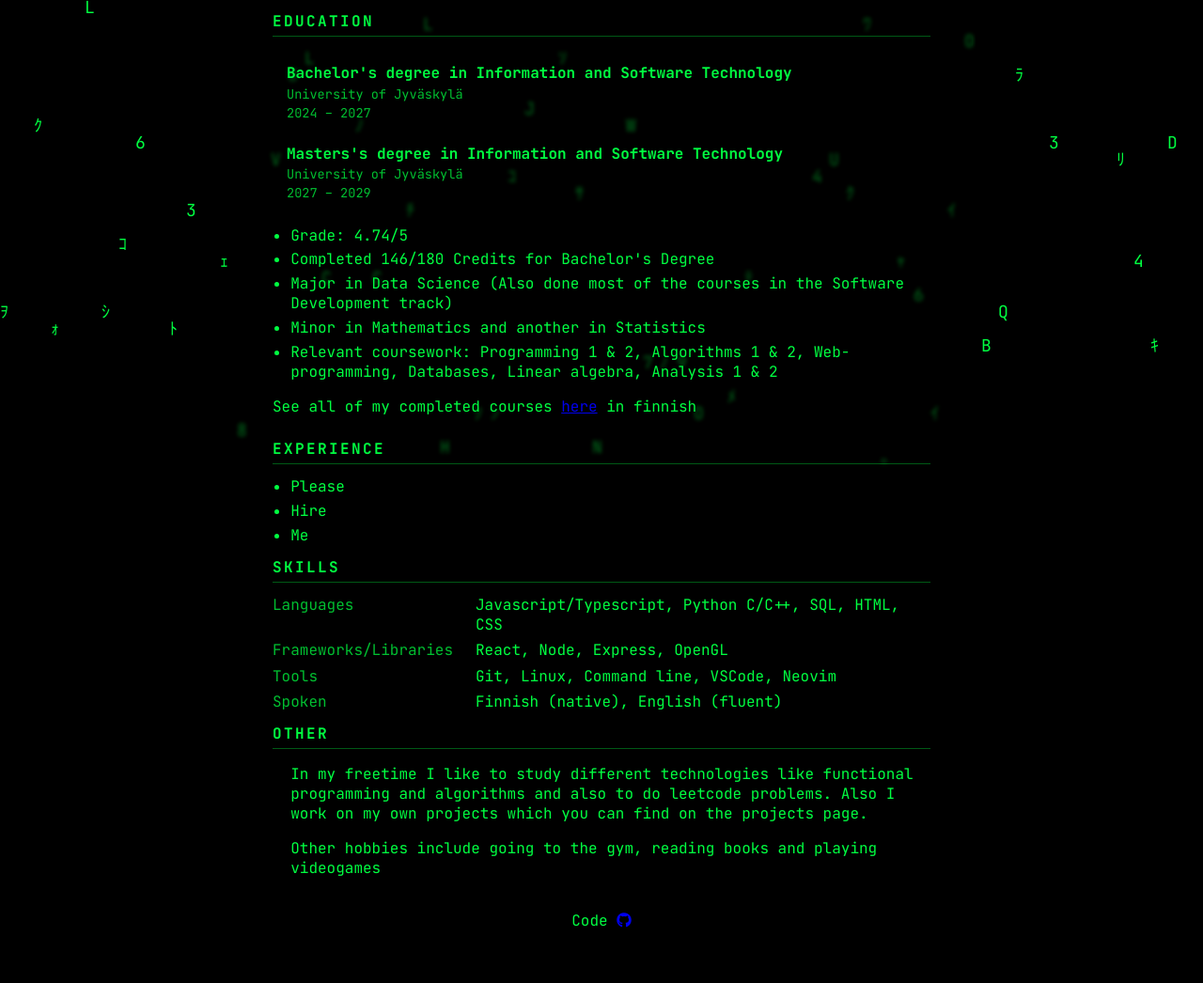
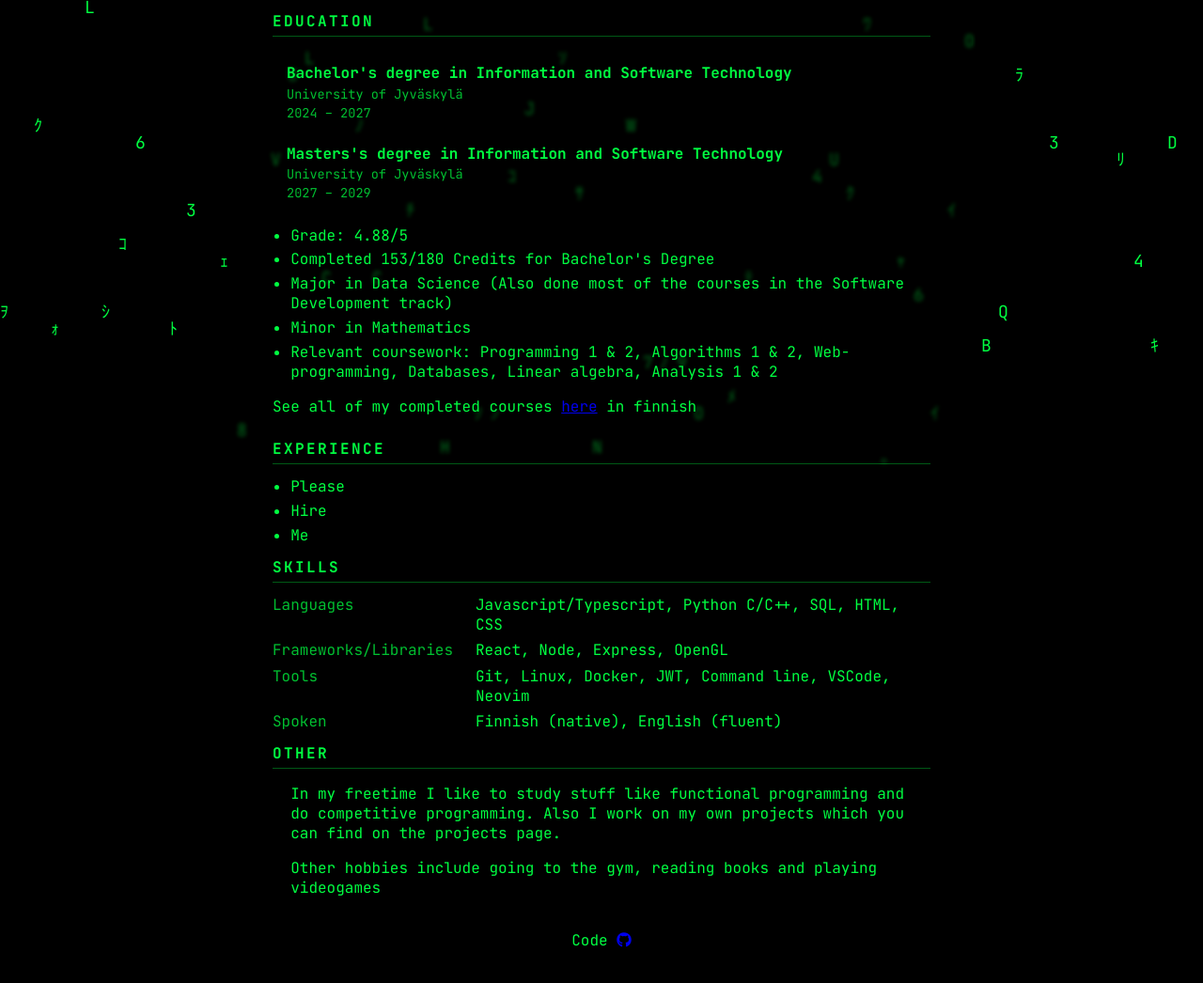
Before and after one commit to Eetub1/Eetub1.github.io, a website built with Vite: page cv.html in a window 1280 px wide. Shown: the part 306-1352 px from the top of the page at 94% size. Built offline with nearby package versions, Linux system fonts and the light colour scheme.

Commit message:
updated cv

```diff
--- a/cv.html
+++ b/cv.html
@@ -55,10 +55,10 @@
                         </header>
 
                         <ul class="cv-points">
-                            <li>Grade: 4.74/5</li>
-                            <li>Completed 146/180 Credits for Bachelor's Degree</li>
+                            <li>Grade: 4.88/5</li>
+                            <li>Completed 153/180 Credits for Bachelor's Degree</li>
                             <li>Major in Data Science (Also done most of the courses in the Software Development track)</li>
-                            <li>Minor in Mathematics and another in Statistics</li>
+                            <li>Minor in Mathematics</li>
                             <li>Relevant coursework: Programming 1 & 2, Algorithms 1 & 2, Web-programming, Databases,
                                 Linear algebra, Analysis 1 & 2
                             </li>
@@ -91,7 +91,7 @@
                         <dd>React, Node, Express, OpenGL</dd>
 
                         <dt>Tools</dt>
-                        <dd>Git, Linux, Command line, VSCode, Neovim</dd>
+                        <dd>Git, Linux, Docker, JWT, Command line, VSCode, Neovim</dd>
 
                         <dt>Spoken</dt>
                         <dd>Finnish (native), English (fluent)</dd>
@@ -102,7 +102,7 @@
                 <section class="cv-section">
                     <h2>Other</h2>
                     <ul class="cv-points">
-                        <p>In my freetime I like to study different technologies like functional programming and algorithms and also to do leetcode problems.
+                        <p>In my freetime I like to study stuff like functional programming and do competitive programming.
                             Also I work on my own projects which you can find on the projects page.
                         </p>
                         <p>Other hobbies include going to the gym, reading books and playing videogames</p>
```
